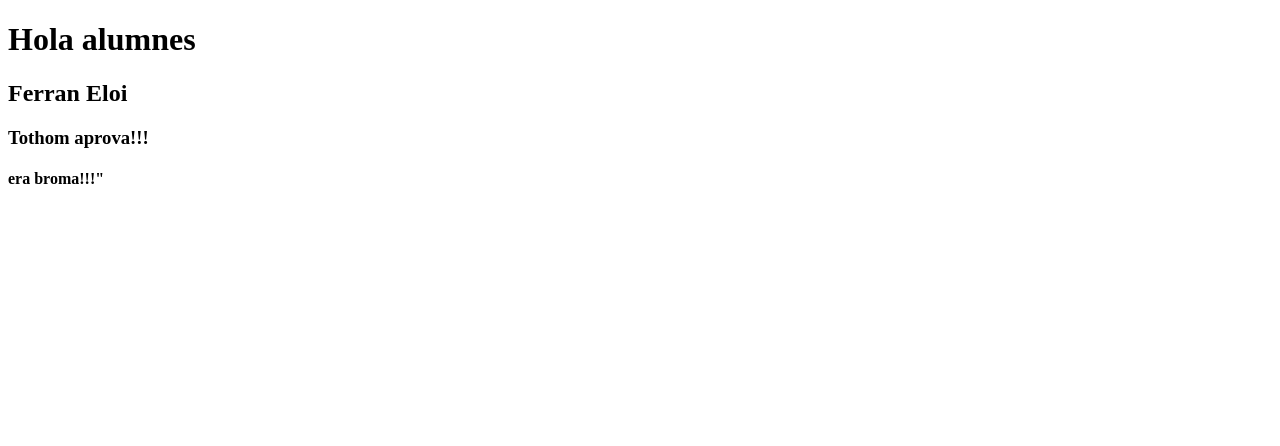
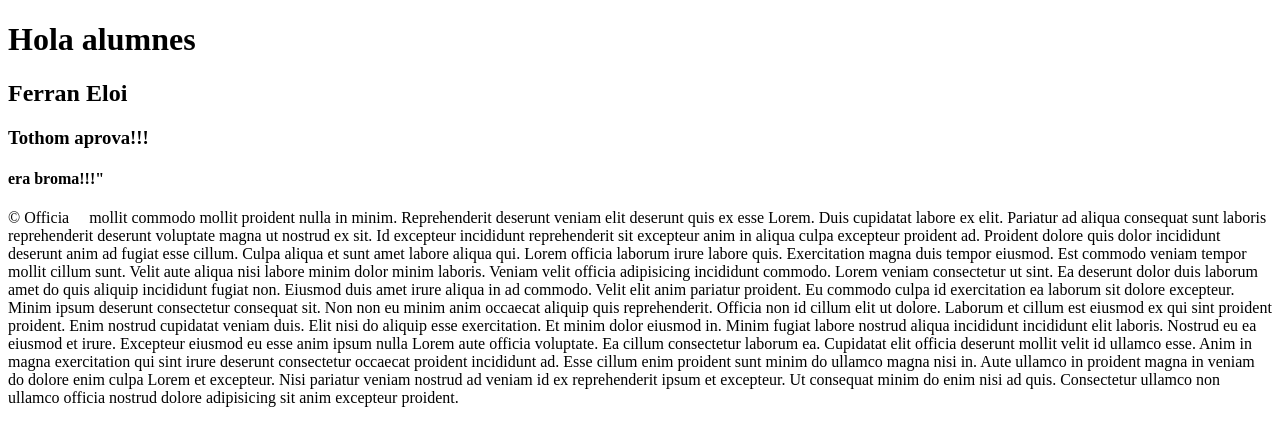
Before and after one commit to ferraneloi/pagina-web, a plain HTML site: page index.html in a window 1280 px wide. Drawn offline with Linux system fonts and the light colour scheme.

Commit message:
Update index.html

```diff
--- a/index.html
+++ b/index.html
@@ -14,5 +14,21 @@
     <h2> Ferran Eloi </h2>
     <h3> Tothom aprova!!! </h3>
     <h4> era broma!!!" </h4>
+
+    <p>&copy; Officia  &nbsp; &nbsp; mollit commodo mollit proident nulla in minim. Reprehenderit deserunt veniam elit deserunt quis ex esse Lorem. Duis cupidatat labore ex elit. Pariatur ad aliqua consequat sunt laboris reprehenderit deserunt voluptate magna ut nostrud ex sit. Id excepteur incididunt reprehenderit sit excepteur anim in aliqua culpa excepteur proident ad.
+
+Proident dolore quis dolor incididunt deserunt anim ad fugiat esse cillum. Culpa aliqua et sunt amet labore aliqua qui. Lorem officia laborum irure labore quis. Exercitation magna duis tempor eiusmod. Est commodo veniam tempor mollit cillum sunt. Velit aute aliqua nisi labore minim dolor minim laboris.
+
+Veniam velit officia adipisicing incididunt commodo. Lorem veniam consectetur ut sint. Ea deserunt dolor duis laborum amet do quis aliquip incididunt fugiat non.
+
+Eiusmod duis amet irure aliqua in ad commodo. Velit elit anim pariatur proident. Eu commodo culpa id exercitation ea laborum sit dolore excepteur. Minim ipsum deserunt consectetur consequat sit. Non non eu minim anim occaecat aliquip quis reprehenderit. Officia non id cillum elit ut dolore.
+
+Laborum et cillum est eiusmod ex qui sint proident proident. Enim nostrud cupidatat veniam duis. Elit nisi do aliquip esse exercitation. Et minim dolor eiusmod in. Minim fugiat labore nostrud aliqua incididunt incididunt elit laboris. Nostrud eu ea eiusmod et irure.
+
+Excepteur eiusmod eu esse anim ipsum nulla Lorem aute officia voluptate. Ea cillum consectetur laborum ea. Cupidatat elit officia deserunt mollit velit id ullamco esse.
+
+Anim in magna exercitation qui sint irure deserunt consectetur occaecat proident incididunt ad. Esse cillum enim proident sunt minim do ullamco magna nisi in. Aute ullamco in proident magna in veniam do dolore enim culpa Lorem et excepteur. Nisi pariatur veniam nostrud ad veniam id ex reprehenderit ipsum et excepteur. Ut consequat minim do enim nisi ad quis. Consectetur ullamco non ullamco officia nostrud dolore adipisicing sit anim excepteur proident.
+    </p>
+
 </body>
 </html>
```
